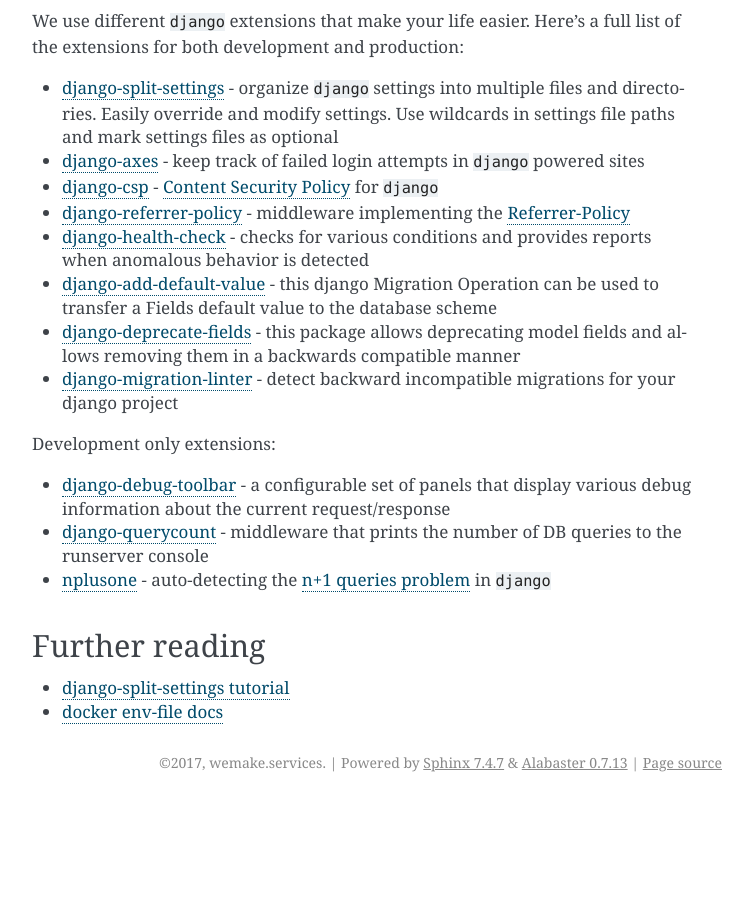
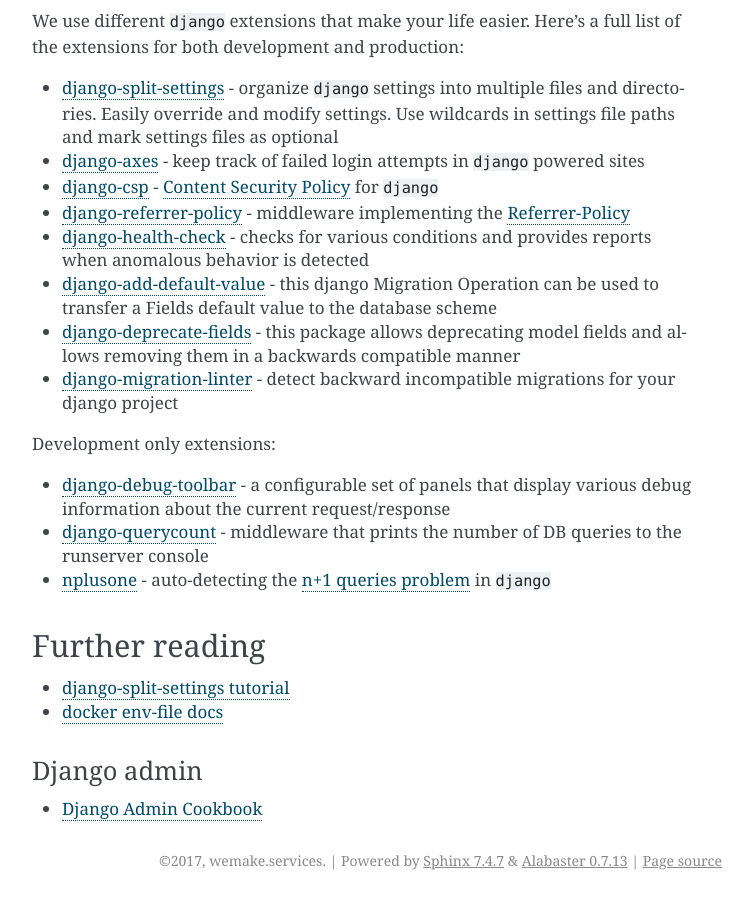
Before and after one commit to wemake-services/wemake-django-template, a Sphinx documentation site: the page built from {{cookiecutter.project_name}}/docs/pages/template/django.rst, in a window 1280 px wide and 900 px high, scrolled down 2146 px. Shown: the whole window, without its empty margins (388-1141 px from the left). Built offline with Sphinx 7.4.7, drawn with Linux system fonts in a browser that asks for light colours; the version number is read from the project's files by our own code; before the commit the page ends 2948 px from its top, so only the background shows below that.

Commit message:
Add django admin cookbook to docs (#953)
Closes #943

```diff
--- a/{{cookiecutter.project_name}}/docs/pages/template/django.rst
+++ b/{{cookiecutter.project_name}}/docs/pages/template/django.rst
@@ -156,3 +156,8 @@
 
 - `django-split-settings tutorial <https://medium.com/wemake-services/managing-djangos-settings-e2b7f496120d>`_
 - `docker env-file docs <https://docs.docker.com/compose/env-file/>`_
+
+
+Django admin
+~~~~~~~~~~~~
+- `Django Admin Cookbook <https://books.agiliq.com/projects/django-admin-cookbook/en/latest/>`_
```
